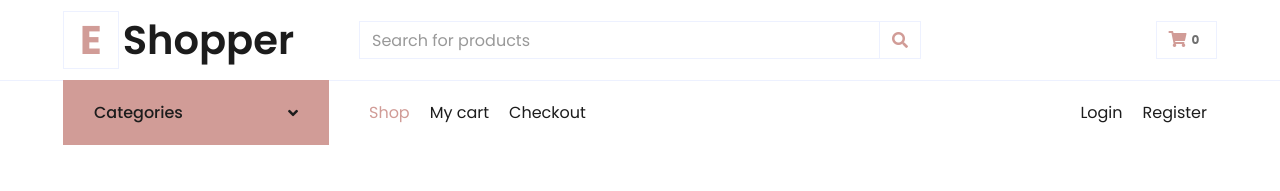
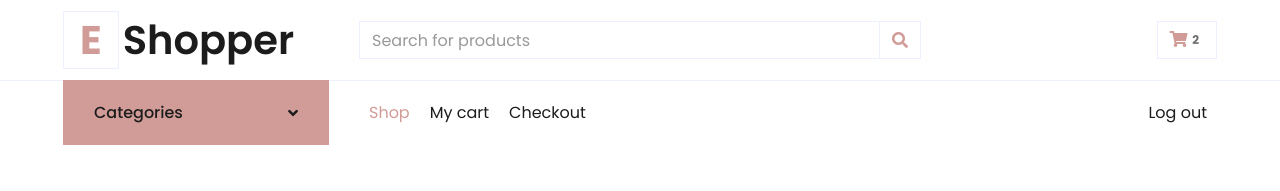
Before and after one commit to ajdinpasic/SEProject, an Angular app in the folder angular-spa/: page /products in a window 1280 px wide. Shown: the top 191 px of the page. Built offline with nearby package versions, Linux system fonts and the light colour scheme.

Commit message:
refactoring components

```diff
--- a/angular-spa/src/app/components/logo-header/logo-header.component.html
+++ b/angular-spa/src/app/components/logo-header/logo-header.component.html
@@ -20,9 +20,9 @@
             </form>
         </div>
         <div class="col-lg-3 col-6 text-right">
-            <a href="" class="btn border">
+            <a routerLink="/cart" class="btn border">
                 <i class="fas fa-shopping-cart text-primary"></i>
-                <span class="badge">0</span>
+                <span class="badge">{{count}}</span>
             </a>
         </div>
     </div>
--- a/angular-spa/src/app/components/logo-header/logo-header.component.ts
+++ b/angular-spa/src/app/components/logo-header/logo-header.component.ts
@@ -1,4 +1,6 @@
 import { Component, OnInit } from '@angular/core';
+import { CartService } from 'src/app/services/cart.service';
+import { ToastrService } from 'ngx-toastr';
 
 @Component({
   selector: 'app-logo-header',
@@ -7,9 +9,24 @@ import { Component, OnInit } from '@angular/core';
 })
 export class LogoHeaderComponent implements OnInit {
 
-  constructor() { }
+  count: number;
+
+  constructor(private cartSvc: CartService,private toastr: ToastrService) { }
 
   ngOnInit(): void {
+    this.count = this.cartSvc.countCartItems();
+    this.cartSvc.cartUpdated.subscribe(
+      (data: boolean) => {
+        if(data) {
+          this.count++
+          this.toastr.success('Product added to your cart!');
+        }
+        else {
+          this.toastr.error('Product quantity out of range!');
+        }
+
+      }
+    )
   }
 
 }
--- a/angular-spa/src/app/components/navigation/navigation.component.html
+++ b/angular-spa/src/app/components/navigation/navigation.component.html
@@ -47,8 +47,9 @@
                         <a routerLink="/checkout" routerLinkActive="active" class="nav-item nav-link">Checkout</a>
                     </div>
                     <div class="navbar-nav ml-auto py-0">
-                        <a href="" class="nav-item nav-link">Login</a>
-                        <a href="" class="nav-item nav-link">Register</a>
+                        <a routerLink="/login" *ngIf="!isUserAuth()"   class="nav-item nav-link">Login</a>
+                        <a routerLink="/register" *ngIf="!isUserAuth()" class="nav-item nav-link">Register</a>
+                        <a routerLink="/login" *ngIf="isUserAuth()" class="nav-item nav-link">Log out</a>
                     </div>
                 </div>
             </nav>
--- a/angular-spa/src/app/components/navigation/navigation.component.ts
+++ b/angular-spa/src/app/components/navigation/navigation.component.ts
@@ -1,4 +1,5 @@
 import { Component, OnInit } from '@angular/core';
+import { AuthService } from 'src/app/services/auth.service';
 
 @Component({
   selector: 'app-navigation',
@@ -7,7 +8,13 @@ import { Component, OnInit } from '@angular/core';
 })
 export class NavigationComponent implements OnInit {
 
-  constructor() { }
+  constructor(private AuthSvc: AuthService) {
+
+   }
+
+   isUserAuth() {
+     return this.AuthSvc.isUserAuthorized();
+   }
 
   ngOnInit(): void {
   }
--- a/angular-spa/src/app/components/product-list/product-list.component.html
+++ b/angular-spa/src/app/components/product-list/product-list.component.html
@@ -50,8 +50,8 @@
                     <a (click) = visitProduct(item.productId) class="btn btn-sm text-dark p-0"><i class="fas fa-eye text-primary mr-1"></i>View
                         Detail</a>
                         <span class="dot" [ngStyle] = "{'background': item.color}"></span>
-                    <a href="" class="btn btn-sm text-dark p-0"><i
-                            class="fas fa-shopping-cart text-primary mr-1"></i>Add To Cart</a>
+                    <a class="btn btn-sm text-dark p-0" (click)="addToCart(item)"><i
+                         class="fas fa-shopping-cart text-primary mr-1"></i>Add To Cart</a>
                 </div>
             </div>
         </div>
--- a/angular-spa/src/app/components/product-list/product-list.component.ts
+++ b/angular-spa/src/app/components/product-list/product-list.component.ts
@@ -1,5 +1,6 @@
 import { Component, OnInit } from '@angular/core';
 import { Router } from '@angular/router';
+import { CartService } from 'src/app/services/cart.service';
 import { ProductListService } from 'src/app/services/product-list.service';
 import { Product } from 'src/resources/models/product.model';
 
@@ -12,12 +13,11 @@ export class ProductListComponent implements OnInit {
 
   products : Product[];
   productSearch: any;
-  constructor(private productListSvc: ProductListService, private router: Router) {
+  constructor(private productListSvc: ProductListService, private cartSvc: CartService, private router: Router) {
 
   }
 
   ngOnInit(): void {
-    console.log("hit")
     this.products = this.productListSvc.getAllProducts();
   }
 
@@ -29,4 +29,7 @@ export class ProductListComponent implements OnInit {
     this.productSearch= input.value;
     this.products = this.productListSvc.searchProduct(input.value);
   }
+  addToCart(product: Product) {
+    this.cartSvc.addItemToCart(product);
+  }
 }
```
Also changed, not shown: 1 other file (tests, documents, lock files or other folders).
